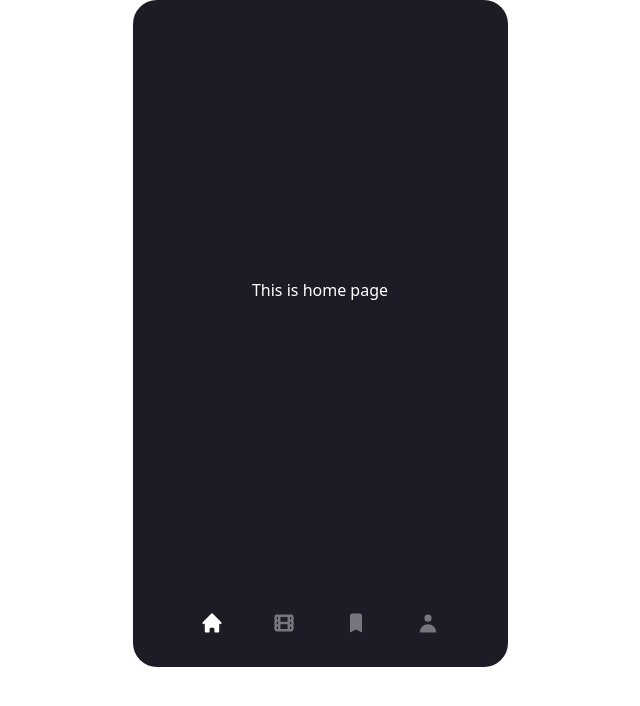
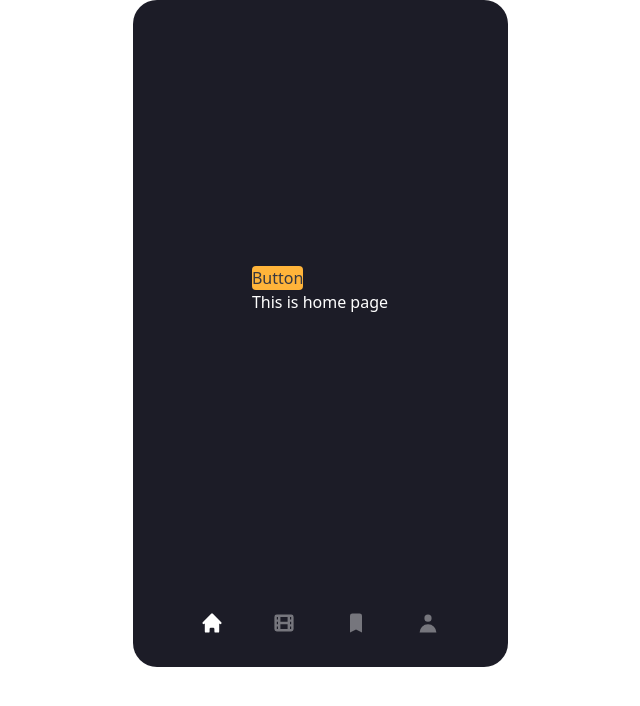
Before and after one commit to pswu11/camp10-midterm, a React (Vite) app: page / in a window 1280 px wide. Shown: the top 706 px of the page, without its empty margins (320-960 px from the left). Built offline with nearby package versions, Linux system fonts and the light colour scheme.

Commit message:
Adjustments

```diff
--- /dev/null
+++ b/src/components/BookingDetails.tsx
@@ -0,0 +1,37 @@
+import React from 'react'
+import { cn } from '../lib/utils';
+
+
+
+type BookingDetailsProps = {
+   variant?:"default"|"active"|"disabled",
+  } & React.DetailedHTMLProps<
+    React.ButtonHTMLAttributes<HTMLButtonElement>,
+    HTMLButtonElement
+  >;
+
+function BookingDetails({variant="default", className, children, ...props}:BookingDetailsProps) {
+    const styles: Record<typeof variant, string> = {
+        active:"bg-yellow text-dark-light",
+        disabled:"text-dark-light",
+        default:"bg-dark text-white-dimmed "
+    }
+
+    return (
+        <button
+          className={cn(
+            'flex justify-center rounded-s font-500 text-m rounded',
+            styles[variant],
+            className
+          )}
+
+          {...props}
+        >
+          {children}
+        </button>
+      );
+    }
+
+
+
+export default BookingDetails
--- a/src/layouts/RootLayout.tsx
+++ b/src/layouts/RootLayout.tsx
@@ -1,10 +1,12 @@
 import { Outlet } from 'react-router-dom';
 import { Navbar } from '../components/Navbar';
+import BookingDetails from '../components/BookingDetails';
 
 export function RootLayout() {
   return (
     <div className='bg-dark text-white flex flex-col justify-between m-auto w-[375px] h-[667px] rounded-3xl'>
       <div className='m-auto'>
+        <BookingDetails variant='active'> Button</BookingDetails>
         <Outlet />
       </div>
       <Navbar />
```
